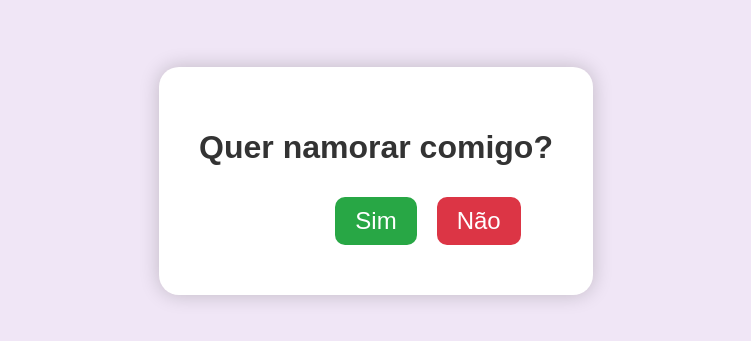
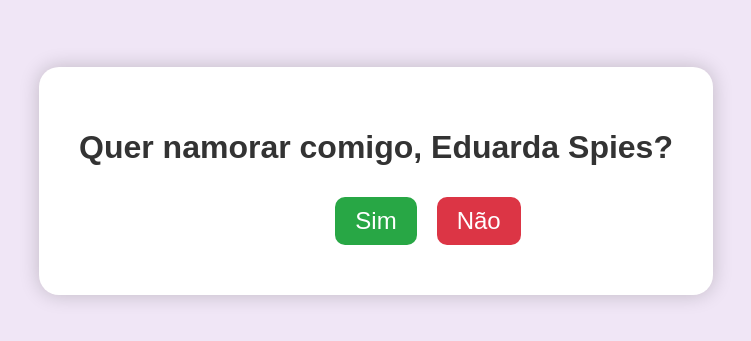
Before and after one commit to LinusKipper/namoro, a plain HTML site: page index.html in a window 1280 px wide. Shown: the part 219-560 px from the top of the page, without its empty margins (264-1015 px from the left). Drawn offline with Linux system fonts and the light colour scheme.

Commit message:
Personaliza a página com o nome da pessoa

```diff
--- a/index.html
+++ b/index.html
@@ -8,7 +8,7 @@
 </head>
 <body>
     <div class="container">
-        <h1>Quer namorar comigo?</h1>
+        <h1>Quer namorar comigo, Eduarda Spies?</h1>
         <div class="buttons">
             <button id="yesButton">Sim</button>
             <button id="noButton">Não</button>
```
